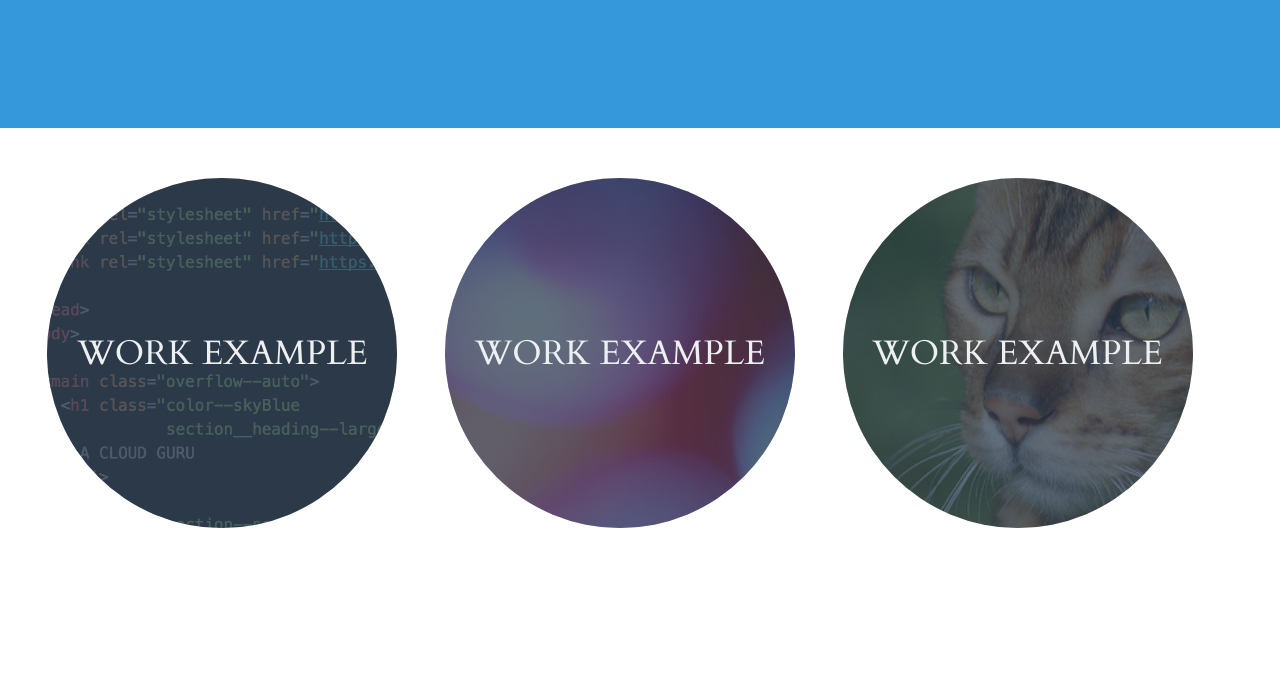
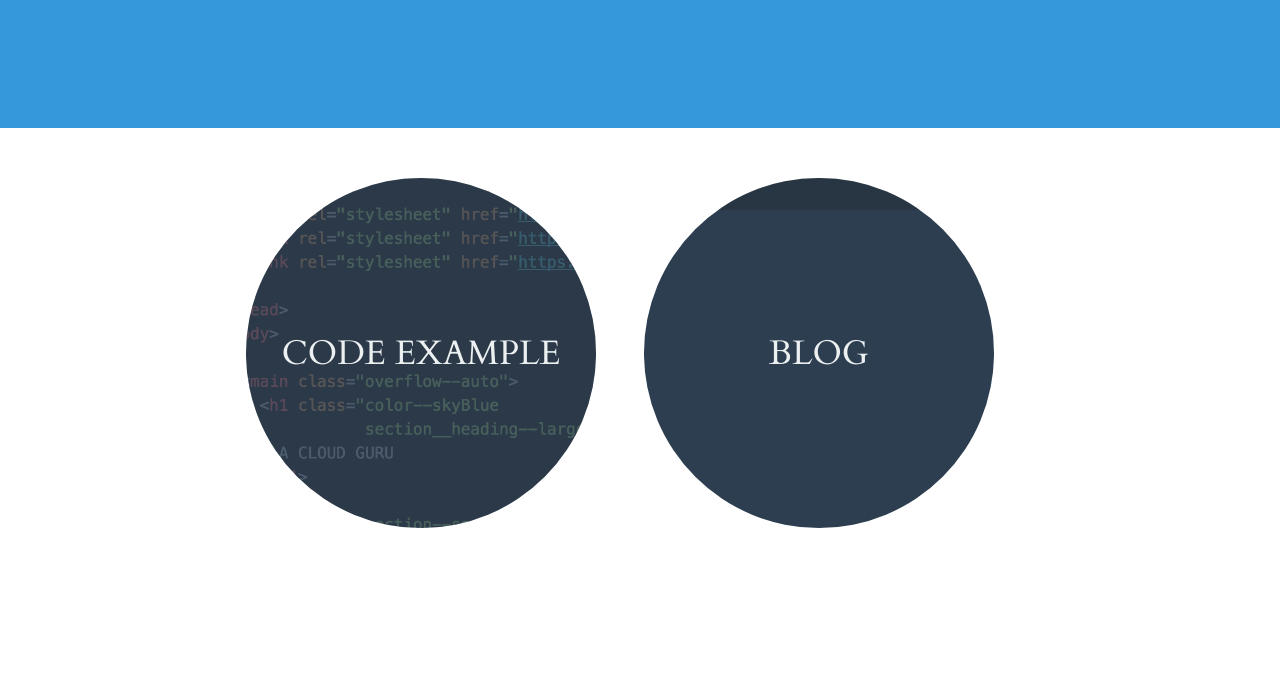
Before and after one commit to Tomspartan/node-portfolio, a plain HTML site: page index.html in a window 1280 px wide. Shown: the part 660-1338 px from the top of the page. Drawn offline with Linux system fonts and the light colour scheme.

Commit message:
added blog image

```diff
--- a/index.html
+++ b/index.html
@@ -2,7 +2,7 @@
 <html>
   <head>
     <meta charset="utf-8">
-    <title>Tom Cummings : Portfolio Playground</title>
+    <title>Tom Cummings : Portfolio</title>
     <link rel="stylesheet" href="styles/main.css"/>
 
     <link rel="stylesheet" href="https://maxcdn.bootstrapcdn.com/font-awesome/4.7.0/css/font-awesome.min.css"/>
@@ -68,7 +68,7 @@
                src="images/example1.png"/>
           <dl class="color--cloud">
             <dt class="section__exampleTitle section__text--centered">
-              Work Example
+              Code Example
             </dt>
             <dd></dd>
           </dl>
@@ -79,33 +79,16 @@
         <div class="section__example">
           <img alt="example screenshot of a project involving chemistry"
                class="section__exampleImage"
-               src="images/example2.png"/>
-          <!-- “Chemistry” by Surian Soosay is licensed under CC BY 2.0
-               https://www.flickr.com/photos/ssoosay/4097410999 -->
+               src="images/blog.png"/>
           <dl class="color--cloud">
             <dt class="section__exampleTitle section__text--centered ">
-              Work Example
+              Blog
             </dt>
             <dd></dd>
           </dl>
         </div>
       </div>
 
-      <div class="section__exampleWrapper">
-        <div class="section__example">
-          <img alt="example screenshot of a project involving cats"
-               class="section__exampleImage"
-               src="images/example3.png"/>
-          <!-- “Bengal cat” by roberto shabs is licensed under CC BY 2.0
-               https://www.flickr.com/photos/37287295@N00/2540855181 -->
-          <dl class="color--cloud">
-            <dt class="section__exampleTitle section__text--centered">
-              Work Example
-            </dt>
-            <dd></dd>
-          </dl>
-        </div>
-      </div>
     </section>
 
     <section class="background--skyBlue section">
@@ -116,7 +99,7 @@
 
     <section class="section section--alignCentered section--description">
       <p class="color--darkgrey section__description">
-        Infrastructure guy who's
+        Infrastructure guy who's slowly getting his code on.
       </p>
 
     <div class="background--skyBlue modal--closed">
```
Also changed, not shown: images/blog.png (added).
